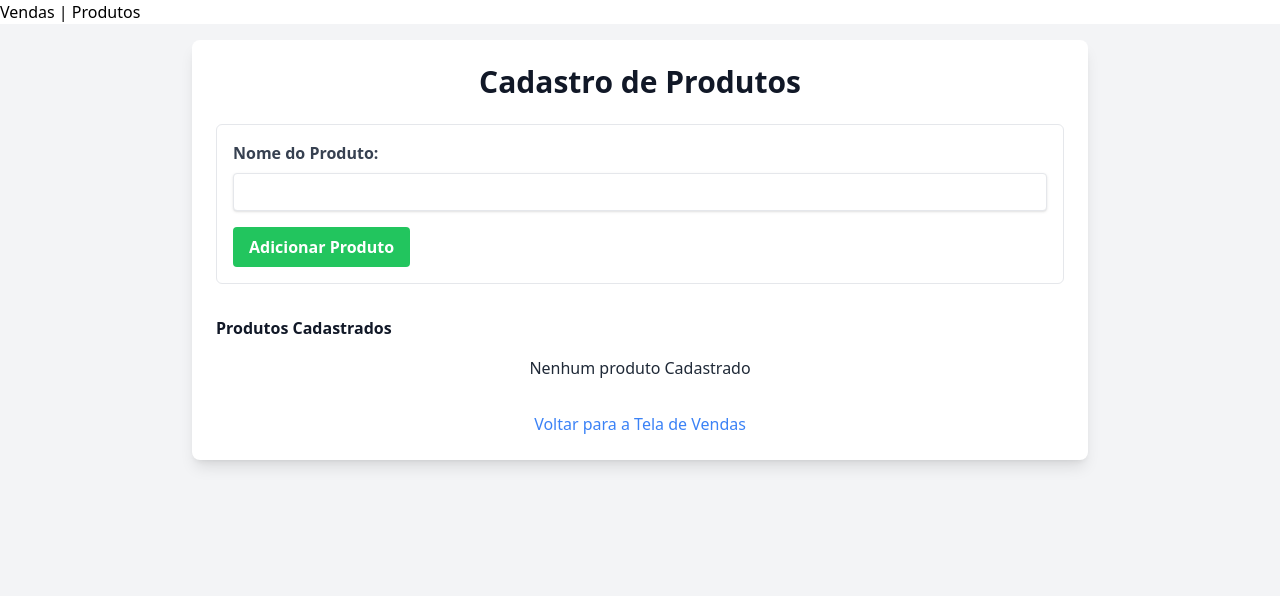
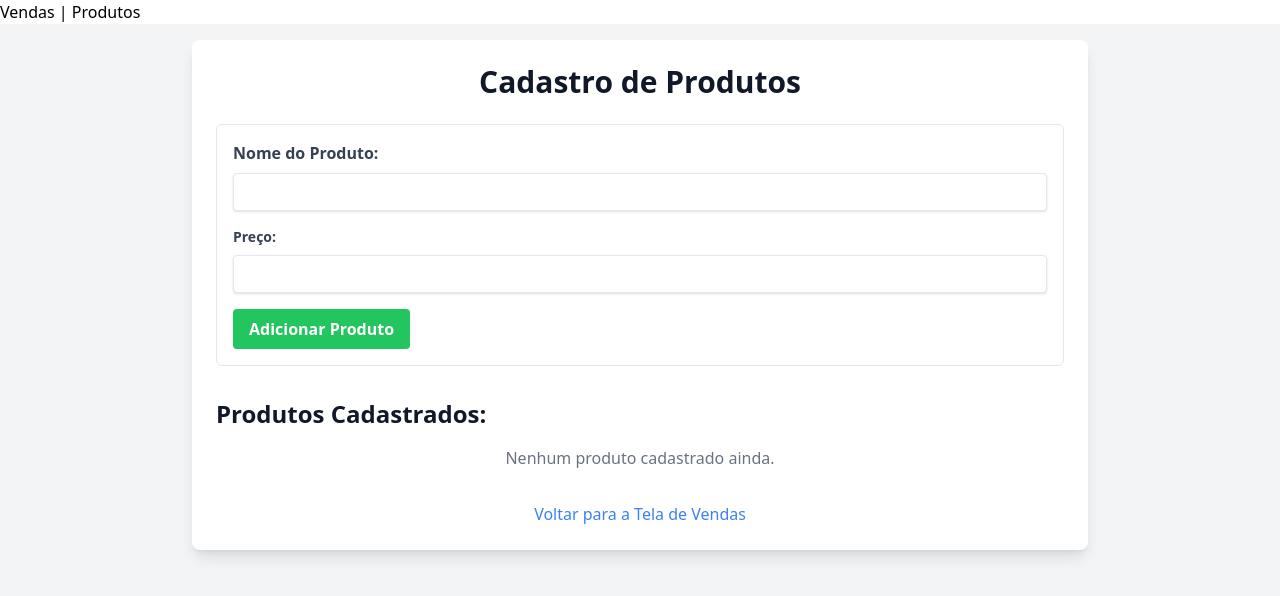
Before and after one commit to alvesgc/pdv, a React (Vite) app: page /products in a window 1280 px wide. Shown: the top 596 px of the page. Built offline with nearby package versions, Linux system fonts and the light colour scheme.

Commit message:
feat: add product price input and improve product listing UI

```diff
--- a/src/pages/Products.jsx
+++ b/src/pages/Products.jsx
@@ -1,12 +1,11 @@
 import React, { useState } from "react";
-import { useProducts } from "../context/ProductContext";
+import { useProducts } from '../context/ProductContext';
 import { Link } from "react-router-dom";
-import { list } from "postcss";
 
 export default function Products() {
   const { products, addProduct, removeProduct } = useProducts();
-  const [productName, setProductName] = useState("");
-  const [productPrice, setProductPrice] = useState("");
+  const [productName, setProductName] = useState('');
+  const [productPrice, setProductPrice] = useState('');
 
   const handleSubmit = (e) => {
     e.preventDefault();
@@ -49,6 +48,22 @@ export default function Products() {
               required
             />
           </div>
+          <div className="mb-4">
+            <label
+              htmlFor="productPrice"
+              className="block text-gray-700 text-sm font-bold mb-2"
+            >
+              Preço:
+            </label>
+            <input
+            type="number"
+            id="productPrice"
+            value={productPrice}
+            onChange={(e) => setProductPrice(e.target.value)}
+            step="0.01"
+            min="0.01"
+            className="shadow appearence-none border rounded w-full py-2 px-3 text-gray-700 leading-tight focus:outline-none focus:shadow-outline" required />
+          </div>
           <button
             type="submit"
             className="bg-green-500 hover:bg-green-700 text-white font-bold py-2 px-4 rounded focus:outline-none focus:shadow-outline "
@@ -56,24 +71,18 @@ export default function Products() {
             Adicionar Produto
           </button>
         </form>
-        {/* Lista de Produtos Cadastrados*/}
-        <h2 className="text 2xl font-bold text-gray-900 mb-4">
-          Produtos Cadastrados
-        </h2>
+       {/* Lista de Produtos Cadastrados */}
+        <h2 className="text-2xl font-bold text-gray-900 mb-4">Produtos Cadastrados:</h2>
         {products.length === 0 ? (
-          <p className="text-center texte-gray-500">
-            Nenhum produto Cadastrado
-          </p>
+          <p className="text-center text-gray-500">Nenhum produto cadastrado ainda.</p>
         ) : (
           <ul className="divide-y divide-gray-200">
             {products.map((p) => (
-              <li key={p.id} className="py-3 flex justify-between itens-center">
-                <span className="text-lg text-gray-700">
-                  {p.name} - R$ {p.price.toFixed(2)}
-                </span>
+              <li key={p.id} className="py-3 flex justify-between items-center">
+                <span className="text-lg text-gray-700">{p.name} - R$ {p.price.toFixed(2)}</span>
                 <button
                   onClick={() => removeProduct(p.id)}
-                  className="bg-red-500 hover:bg-red-700 text-white text-sm py-1 px-3 rounded focus:outline-none focus: shadow-outline"
+                  className="bg-red-500 hover:bg-red-700 text-white text-sm py-1 px-3 rounded focus:outline-none focus:shadow-outline"
                 >
                   Remover
                 </button>
@@ -81,9 +90,12 @@ export default function Products() {
             ))}
           </ul>
         )}
-        {/* Link para a Home*/}
+
+        {/* Link para a Home, se estiver usando roteamento */}
         <div className="mt-8 text-center">
-          <Link to="/" className="text-blue-500 hover:underline">Voltar para a Tela de Vendas</Link>
+          <Link to="/" className="text-blue-500 hover:underline">
+            Voltar para a Tela de Vendas
+          </Link>
         </div>
       </div>
     </div>
```
